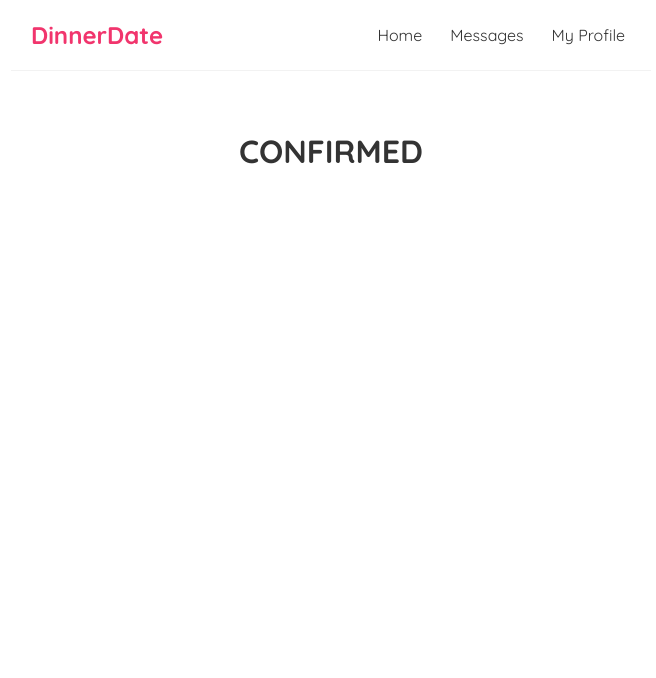
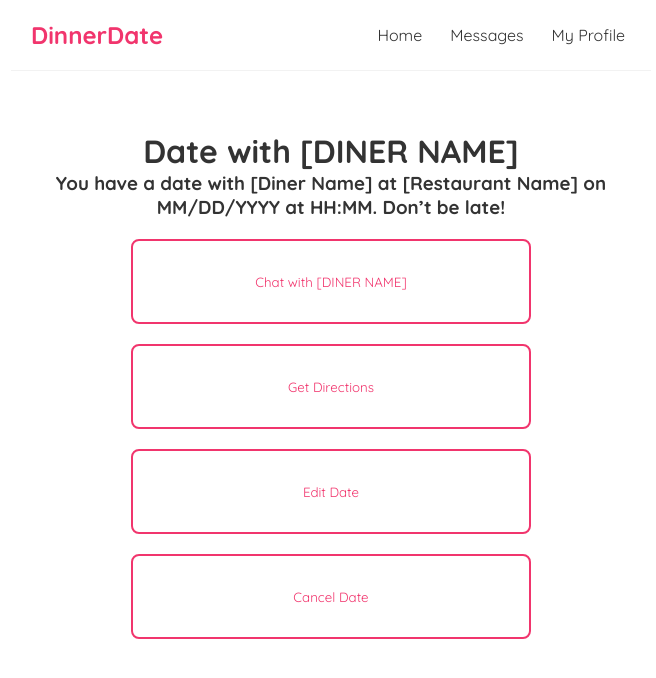
Before and after one commit to agiledev-students-spring2023/final-project-dinnerdate, a React (Create React App) app in the folder front-end/: page /date in a window 1280 px wide. Shown: the top 678 px of the page, without its empty margins (309-965 px from the left). Built offline with nearby package versions, Linux system fonts and the light colour scheme.

Commit message:
create date confirmed home page

```diff
--- a/front-end/src/pages/homeConfirmed.css
+++ b/front-end/src/pages/homeConfirmed.css
@@ -0,0 +1,7 @@
+.btn {
+    width: 400px;
+    height: 85px;
+    display: block;
+    margin-left: auto;
+    margin-right: auto;
+}
--- a/front-end/src/pages/homeConfirmed.js
+++ b/front-end/src/pages/homeConfirmed.js
@@ -1,8 +1,16 @@
 import './homeConfirmed.css';
+import Button from '../components/Button.js'
+
 const HomeConfirmed = () => {
     return (
-        <div className="home">
-            <h1>CONFIRMED</h1>
+        <div className="homeConfirmed">
+            <h1>Date with [DINER NAME]</h1>
+            <h3>You have a date with [Diner Name] at [Restaurant Name] on MM/DD/YYYY at HH:MM. Don’t be late!</h3>
+
+            <div><Button text="Chat with [DINER NAME]"/></div>
+            <div><Button text="Get Directions"/></div>
+            <div><Button text="Edit Date"/></div>
+            <div><Button text="Cancel Date"/></div>
         </div>
     );
 }
```
